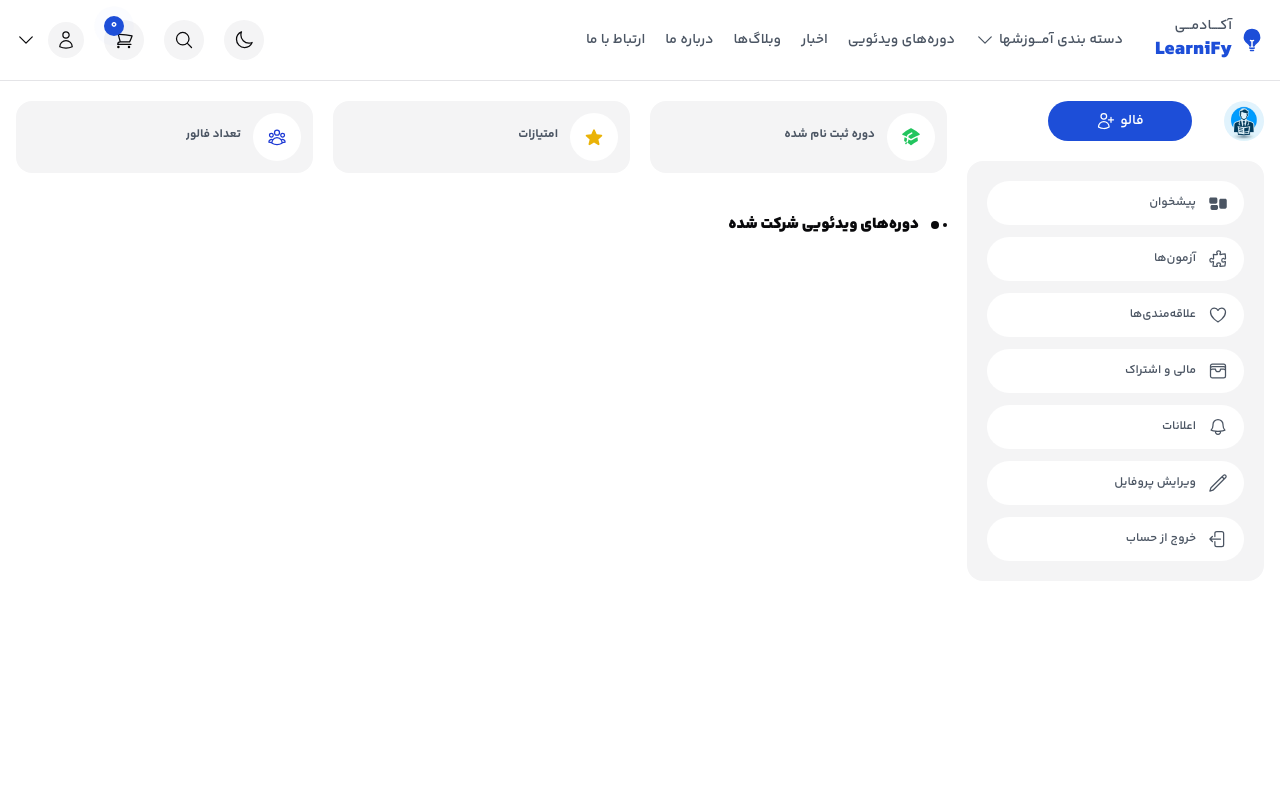
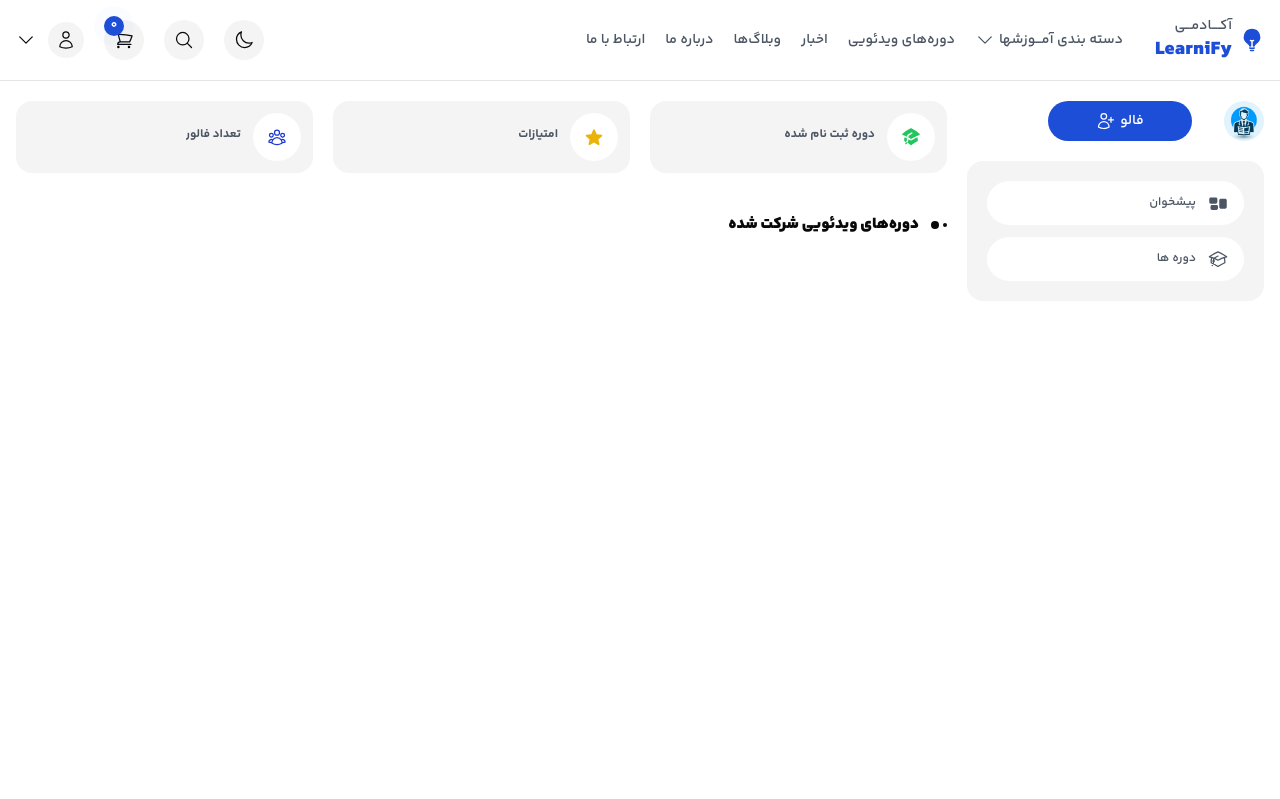
Before and after one commit to PouyaBaniadam/LearniFy, a Django app: template Account/templates/Account/visitor_profile.html in a window 1280 px wide. Shown: the top 799 px of the page. Run offline with Django 5.2, Linux system fonts and the light colour scheme; the template is opened without the code that fills it, so the values that code supplies are empty; some libraries are stand-ins or nearby versions; some web fonts are replaced.

Commit message:
Small cleaning

```diff
--- a/Account/templates/Account/visitor_profile.html
+++ b/Account/templates/Account/visitor_profile.html
@@ -13,7 +13,7 @@
 
                         {% include 'includes/visitor_user_info.html' %}
 
-                        {% include 'includes/owner_user_menu.html' %}
+                        {% include 'includes/visitor_user_menu.html' %}
                     </div>
 
                     <div class="lg:col-span-9 md:col-span-8">
--- a/templates/includes/visitor_user_menu.html
+++ b/templates/includes/visitor_user_menu.html
@@ -28,82 +28,7 @@
             <span class="font-semibold text-xs">دوره ها</span>
         </a>
     </li>
-    <li>
-        <a href="#"
-           class="w-full h-11 inline-flex items-center text-right gap-3 bg-background rounded-full text-muted transition-colors hover:bg-primary hover:text-primary-foreground px-4">
-            <svg xmlns="http://www.w3.org/2000/svg" fill="none" viewBox="0 0 24 24"
-                 stroke-width="1.5" stroke="currentColor" class="w-5 h-5">
-                <path stroke-linecap="round" stroke-linejoin="round"
-                      d="M21 8.25c0-2.485-2.099-4.5-4.688-4.5-1.935 0-3.597 1.126-4.312 2.733-.715-1.607-2.377-2.733-4.313-2.733C5.1 3.75 3 5.765 3 8.25c0 7.22 9 12 9 12s9-4.78 9-12Z">
-                </path>
-            </svg>
-            <span class="font-semibold text-xs">علاقه‌مندی‌ها</span>
-        </a>
-    </li>
-    <li>
-        <a href="#"
-           class="w-full h-11 inline-flex items-center text-right gap-3 bg-background rounded-full text-muted transition-colors hover:bg-primary hover:text-primary-foreground px-4">
-            <svg xmlns="http://www.w3.org/2000/svg" fill="none" viewBox="0 0 24 24"
-                 stroke-width="1.5" stroke="currentColor" class="w-5 h-5">
-                <path stroke-linecap="round" stroke-linejoin="round"
-                      d="M21 12a2.25 2.25 0 0 0-2.25-2.25H15a3 3 0 1 1-6 0H5.25A2.25 2.25 0 0 0 3 12m18 0v6a2.25 2.25 0 0 1-2.25 2.25H5.25A2.25 2.25 0 0 1 3 18v-6m18 0V9M3 12V9m18 0a2.25 2.25 0 0 0-2.25-2.25H5.25A2.25 2.25 0 0 0 3 9m18 0V6a2.25 2.25 0 0 0-2.25-2.25H5.25A2.25 2.25 0 0 0 3 6v3">
-                </path>
-            </svg>
-            <span class="font-semibold text-xs">مالی و اشتراک</span>
-        </a>
-    </li>
-    <li>
-        <a href="#"
-           class="w-full h-11 inline-flex items-center text-right gap-3 bg-background rounded-full text-muted transition-colors hover:bg-primary hover:text-primary-foreground px-4">
-            <svg xmlns="http://www.w3.org/2000/svg" fill="none" viewBox="0 0 24 24"
-                 stroke-width="1.5" stroke="currentColor" class="w-5 h-5">
-                <path stroke-linecap="round" stroke-linejoin="round"
-                      d="M20.25 8.511c.884.284 1.5 1.128 1.5 2.097v4.286c0 1.136-.847 2.1-1.98 2.193-.34.027-.68.052-1.02.072v3.091l-3-3c-1.354 0-2.694-.055-4.02-.163a2.115 2.115 0 0 1-.825-.242m9.345-8.334a2.126 2.126 0 0 0-.476-.095 48.64 48.64 0 0 0-8.048 0c-1.131.094-1.976 1.057-1.976 2.192v4.286c0 .837.46 1.58 1.155 1.951m9.345-8.334V6.637c0-1.621-1.152-3.026-2.76-3.235A48.455 48.455 0 0 0 11.25 3c-2.115 0-4.198.137-6.24.402-1.608.209-2.76 1.614-2.76 3.235v6.226c0 1.621 1.152 3.026 2.76 3.235.577.075 1.157.14 1.74.194V21l4.155-4.155"></path>
-            </svg>
-            <span class="font-semibold text-xs">دیدگاه و پرسشهای شما</span>
-        </a>
-    </li>
-
-    <li>
-        <a href="{% url 'account:notifications' %}"
-           class="w-full h-11 inline-flex items-center text-right gap-3 rounded-full px-4 {% if request.resolver_match.url_name == 'notifications' %}bg-primary text-primary-foreground{% else %}bg-background text-muted hover:bg-primary hover:text-primary-foreground transition-colors{% endif %}">
-            <svg xmlns="http://www.w3.org/2000/svg" fill="none" viewBox="0 0 24 24"
-                 stroke-width="1.5" stroke="currentColor" class="w-5 h-5">
-                <path stroke-linecap="round" stroke-linejoin="round"
-                      d="M14.857 17.082a23.848 23.848 0 0 0 5.454-1.31A8.967 8.967 0 0 1 18 9.75V9A6 6 0 0 0 6 9v.75a8.967 8.967 0 0 1-2.312 6.022c1.733.64 3.56 1.085 5.455 1.31m5.714 0a24.255 24.255 0 0 1-5.714 0m5.714 0a3 3 0 1 1-5.714 0">
-                </path>
-            </svg>
-            <span class="font-semibold text-xs">اعلانات</span>
-        </a>
-    </li>
-
-    <li>
-        <a href="{% url 'account:edit_profile' slug=request.user.username %}"
-           class="w-full h-11 inline-flex items-center text-right gap-3 rounded-full px-4 {% if request.resolver_match.url_name == 'edit_profile' %}bg-primary text-primary-foreground{% else %}bg-background text-muted hover:bg-primary hover:text-primary-foreground transition-colors{% endif %}">
-            <svg xmlns="http://www.w3.org/2000/svg" fill="none" viewBox="0 0 24 24"
-                 stroke-width="1.5" stroke="currentColor" class="w-5 h-5">
-                <path stroke-linecap="round" stroke-linejoin="round"
-                      d="m16.862 4.487 1.687-1.688a1.875 1.875 0 1 1 2.652 2.652L6.832 19.82a4.5 4.5 0 0 1-1.897 1.13l-2.685.8.8-2.685a4.5 4.5 0 0 1 1.13-1.897L16.863 4.487Zm0 0L19.5 7.125">
-                </path>
-            </svg>
-            <span class="font-semibold text-xs">ویرایش پروفایل</span>
-        </a>
-    </li>
 
 
-    <li>
-        <a href="{% url 'account:logout' %}">
-            <button type="button"
-                    class="w-full h-11 inline-flex items-center text-right gap-3 bg-background rounded-full text-muted transition-colors hover:bg-primary hover:text-primary-foreground px-4">
-                <svg xmlns="http://www.w3.org/2000/svg" fill="none" viewBox="0 0 24 24"
-                     stroke-width="1.5" stroke="currentColor" class="w-5 h-5">
-                    <path stroke-linecap="round" stroke-linejoin="round"
-                          d="M8.25 9V5.25A2.25 2.25 0 0 1 10.5 3h6a2.25 2.25 0 0 1 2.25 2.25v13.5A2.25 2.25 0 0 1 16.5 21h-6a2.25 2.25 0 0 1-2.25-2.25V15m-3 0-3-3m0 0 3-3m-3 3H15">
-                    </path>
-                </svg>
-                <span class="font-semibold text-xs">خروج از حساب</span>
-            </button>
-        </a>
-    </li>
 </ul>
 <!-- end user:menus -->
```
